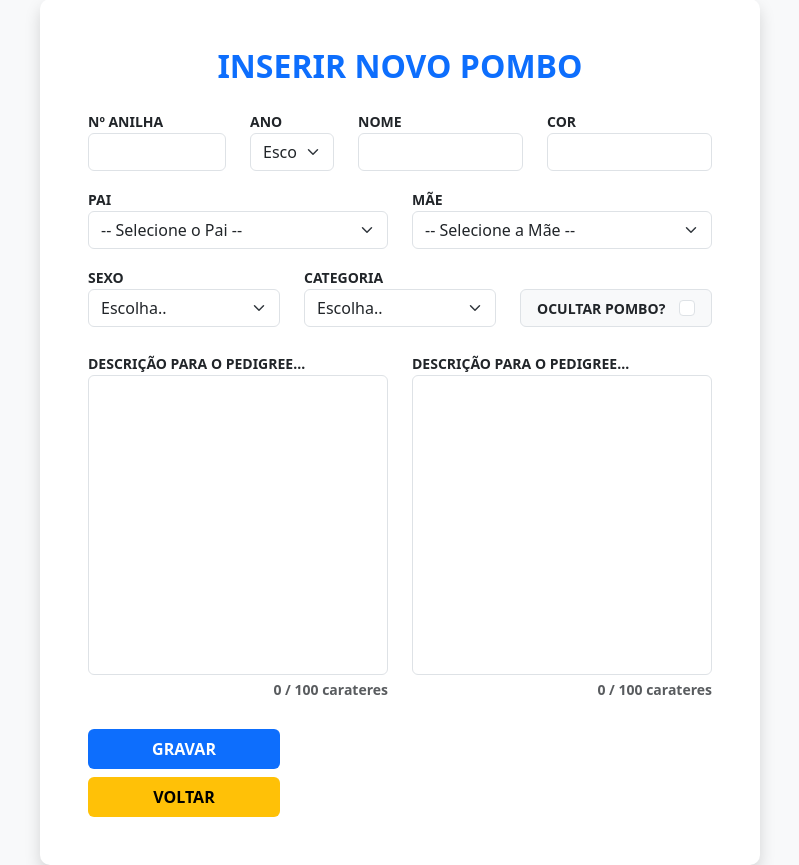
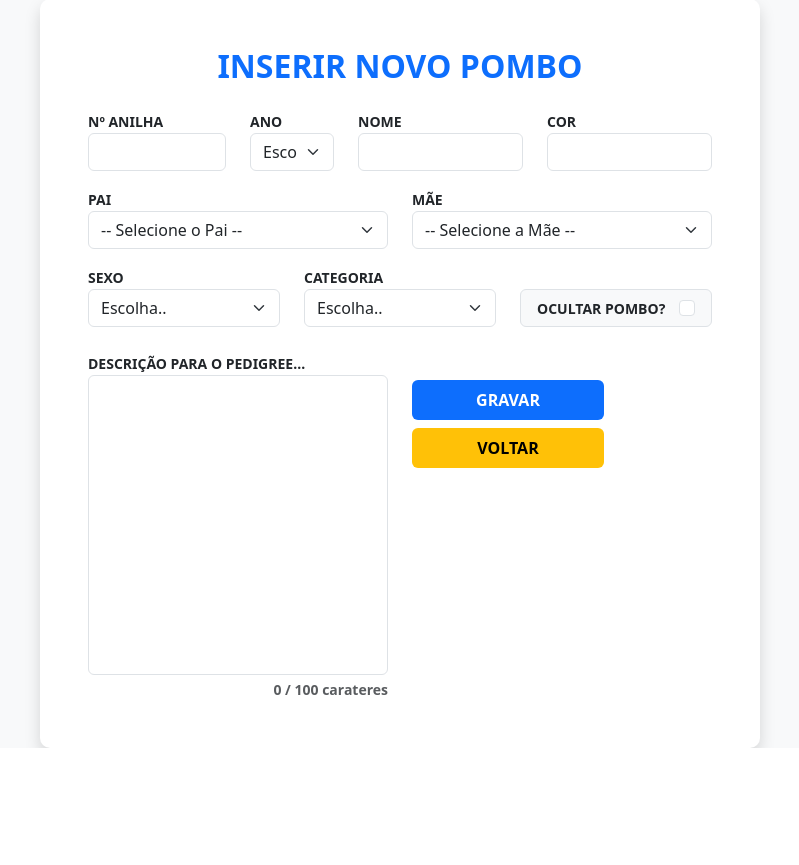
Before and after one commit to bezeguinho/myloft, a Flask app: page /novo_pombo in a window 1280 px wide. Shown: the part 123-988 px from the top of the page, without its empty margins (240-1039 px from the left). After the commit the page ends 871 px from the top, so only its background shows below. Run offline with Flask 3, Linux system fonts and the light colour scheme; the visitor is signed in with stand-in values (Sample User, id 1); data that the repository does not hold is empty.

Commit message:
box inserir

```diff
--- a/templates/pombo_form.html
+++ b/templates/pombo_form.html
@@ -158,16 +158,6 @@
                             <div class="col-md-6">
                                 <label class="fw-bold text-uppercase small">Descrição para o Pedigree...</label>
                                 <textarea name="obs" id="obs" class="form-control"
-                                    style="aspect-ratio: 1 / 1; resize: none; overflow: hidden;"
-                                    maxlength="100">{{ pombo.obs if pombo else '' }}</textarea>
-
-                                <div class="text-end small text-muted mt-1 fw-bold">
-                                    <span id="char_count">0</span> / 100 carateres
-                                </div>
-                            </div>
-                            <div class="col-md-6">
-                                <label class="fw-bold text-uppercase small">Descrição para o Pedigree...</label>
-                                <textarea name="obs" id="obs" class="form-control"
                                     style="aspect-ratio: 1 / 1; resize: none; overflow: hidden;" maxlength="100"
                                     oninput="if(this.value.length > 100) this.value = this.value.substring(0, 100);">{{ pombo.obs if pombo else '' }}</textarea>
 
```
